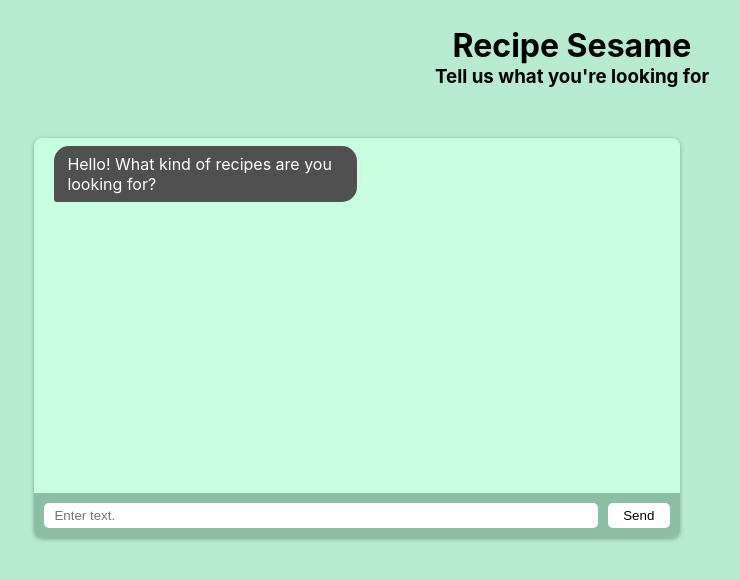
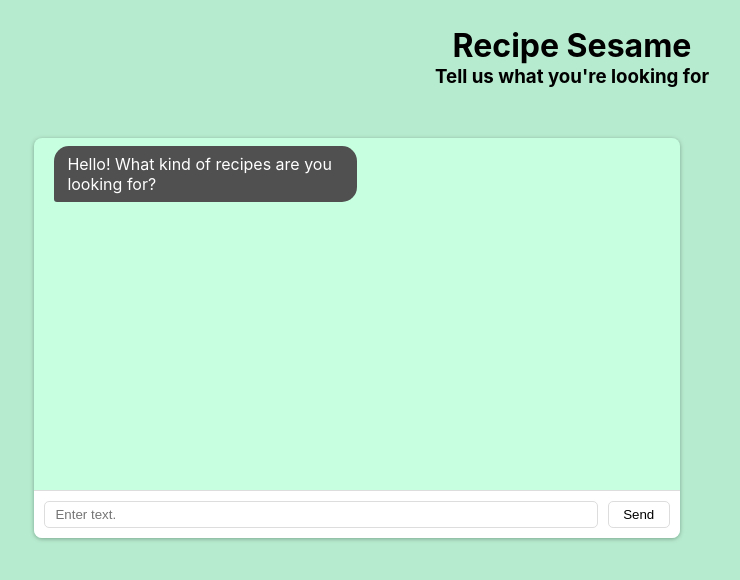
Before and after one commit to ajessefowler/RecipeSesameMockUp, a React (Create React App) app: page / in a window 1280 px wide. Shown: the top 580 px of the page, without its empty margins (68-808 px from the left). Built offline with nearby package versions, Linux system fonts and the light colour scheme.

Commit message:
Updated chat text entry.

```diff
--- a/src/components/ChatTextEntry/ChatTextEntry.css
+++ b/src/components/ChatTextEntry/ChatTextEntry.css
@@ -2,13 +2,14 @@
     padding: 10px;
     display: flex;
     justify-content: center;
-    background-color: rgb(139, 190, 163);
+    background-color: white;
     border-radius: 0 0 var(--chat-radius) var(--chat-radius);
+    border-top: var(--gray-border);
 }
 
 .chatTextEntry > input {
     background-color: white;
-    border: none;
+    border: var(--gray-border);
     border-radius: 5px;
 }
 
--- a/src/index.css
+++ b/src/index.css
@@ -1,7 +1,7 @@
 /* Global CSS variables go here! */
 :root {
   --green-border: 1px solid rgb(141, 182, 160);
-  --gray-border: 1px solid rgb(10, 10, 10);
+  --gray-border: 1px solid rgb(221, 221, 221);
   --chat-radius: 8px;
 }
 
```
